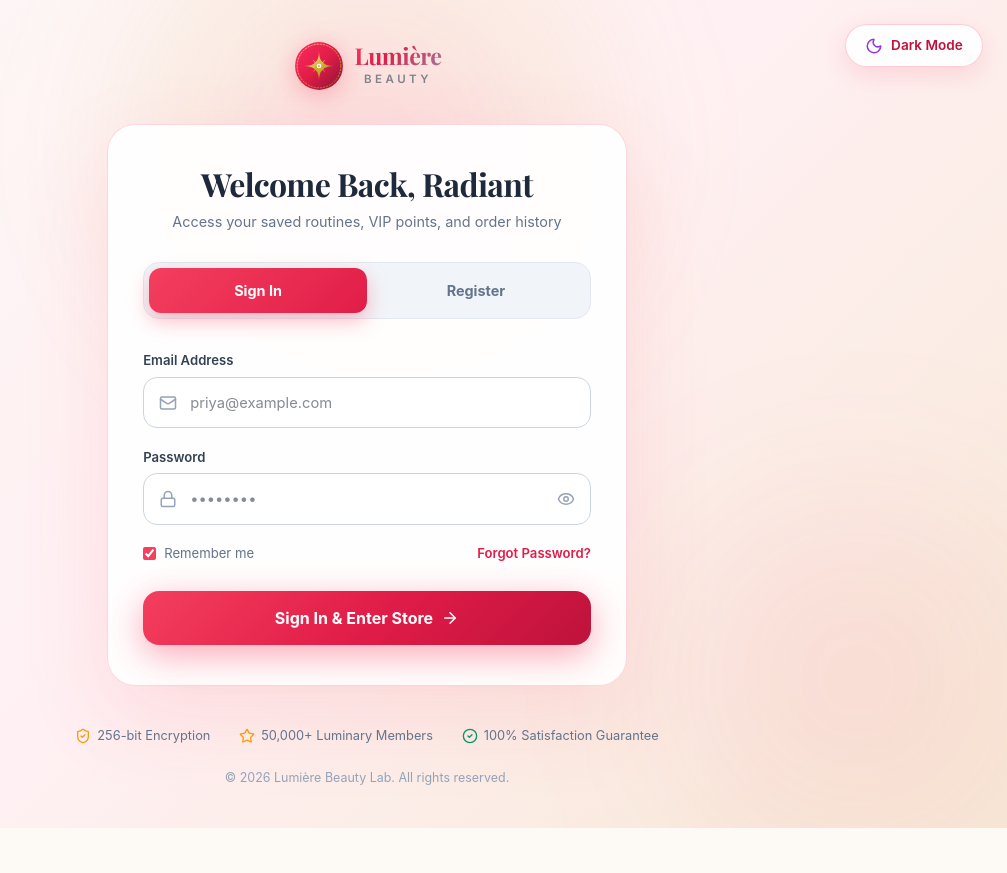
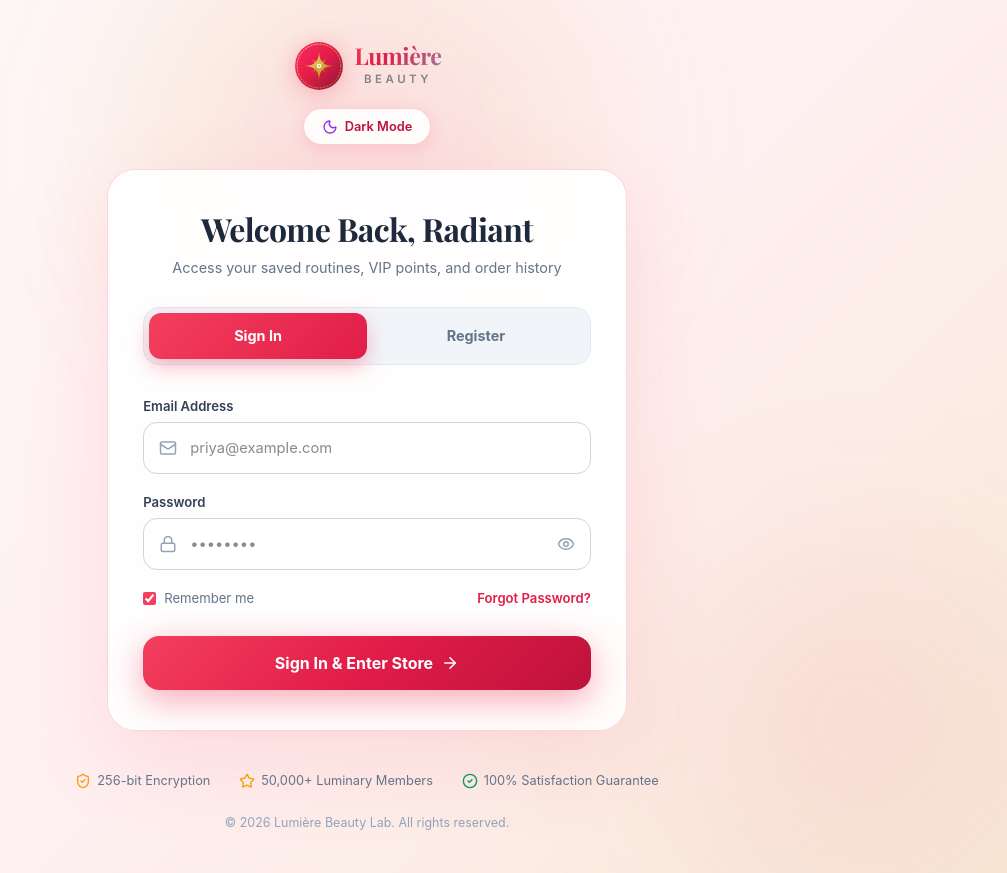
Before and after one commit to Sushanth666/LUMIERE-BEAUTY, a React (Vite) app: page / in a window 1280 px wide. Shown: the whole page, without its empty margins (273-1280 px from the left). Before the commit the page ends 828 px from the top, so only its background shows below. Built offline with nearby package versions, Linux system fonts and the light colour scheme; a web font is replaced by a local one.

Commit message:
fix: move dark mode toggle below brand logo on login/signup pages

```diff
--- a/src/pages/LoginPage.jsx
+++ b/src/pages/LoginPage.jsx
@@ -118,48 +118,7 @@ export default function LoginPage() {
       color: isDark ? '#ffffff' : '#1e293b',
       transition: 'background 0.4s ease, color 0.4s ease',
     }}>
-      {/* Absolute Theme Toggle Button */}
-      <button
-        type="button"
-        onClick={toggleTheme}
-        aria-label="Toggle Theme"
-        title={isDark ? "Switch to Light Mode" : "Switch to Dark Mode"}
-        style={{
-          position: 'absolute',
-          top: '24px',
-          right: '24px',
-          zIndex: 10,
-          display: 'flex',
-          alignItems: 'center',
-          gap: '8px',
-          padding: '0.65rem 1.2rem',
-          borderRadius: '50px',
-          border: isDark ? '1px solid rgba(255, 255, 255, 0.2)' : '1px solid rgba(244, 63, 94, 0.25)',
-          background: isDark ? 'rgba(255, 255, 255, 0.08)' : 'rgba(255, 255, 255, 0.9)',
-          backdropFilter: 'blur(12px)',
-          WebkitBackdropFilter: 'blur(12px)',
-          color: isDark ? '#fef08a' : '#be123c',
-          fontWeight: '600',
-          fontSize: '0.85rem',
-          cursor: 'pointer',
-          boxShadow: isDark
-            ? '0 8px 25px rgba(0, 0, 0, 0.4)'
-            : '0 8px 25px rgba(244, 63, 94, 0.15)',
-          transition: 'all 0.3s cubic-bezier(0.4, 0, 0.2, 1)',
-        }}
-      >
-        {isDark ? (
-          <>
-            <Sun size={18} color="#f59e0b" style={{ transform: 'rotate(0deg)', transition: 'transform 0.5s ease' }} />
-            <span>Light Mode</span>
-          </>
-        ) : (
-          <>
-            <Moon size={18} color="#9333ea" style={{ transform: 'rotate(0deg)', transition: 'transform 0.5s ease' }} />
-            <span>Dark Mode</span>
-          </>
-        )}
-      </button>
+
 
       {/* Dynamic ambient glowing light spheres */}
       <div style={{
@@ -180,9 +139,51 @@ export default function LoginPage() {
       }} />
 
       {/* Brand Header */}
-      <div style={{ marginBottom: '2rem', textAlign: 'center', position: 'relative', zIndex: 2, display: 'flex', justifyContent: 'center' }}>
+      <div style={{ marginBottom: '1rem', textAlign: 'center', position: 'relative', zIndex: 2, display: 'flex', justifyContent: 'center' }}>
         <LumiereLogo size={52} showSubtitle={true} textColor={isDark ? '#ffffff' : '#1e293b'} />
       </div>
+
+      {/* Theme Toggle — centered below logo, never overlaps brand name */}
+      <button
+        type="button"
+        onClick={toggleTheme}
+        aria-label="Toggle Theme"
+        title={isDark ? 'Switch to Light Mode' : 'Switch to Dark Mode'}
+        style={{
+          position: 'relative',
+          zIndex: 10,
+          display: 'flex',
+          alignItems: 'center',
+          gap: '7px',
+          padding: '0.5rem 1.1rem',
+          borderRadius: '50px',
+          border: isDark ? '1px solid rgba(255, 255, 255, 0.2)' : '1px solid rgba(244, 63, 94, 0.25)',
+          background: isDark ? 'rgba(255, 255, 255, 0.08)' : 'rgba(255, 255, 255, 0.9)',
+          backdropFilter: 'blur(12px)',
+          WebkitBackdropFilter: 'blur(12px)',
+          color: isDark ? '#fef08a' : '#be123c',
+          fontWeight: '600',
+          fontSize: '0.8rem',
+          cursor: 'pointer',
+          marginBottom: '1.5rem',
+          boxShadow: isDark
+            ? '0 4px 16px rgba(0, 0, 0, 0.35)'
+            : '0 4px 16px rgba(244, 63, 94, 0.15)',
+          transition: 'all 0.3s cubic-bezier(0.4, 0, 0.2, 1)',
+        }}
+      >
+        {isDark ? (
+          <>
+            <Sun size={16} color="#f59e0b" />
+            <span>Light Mode</span>
+          </>
+        ) : (
+          <>
+            <Moon size={16} color="#9333ea" />
+            <span>Dark Mode</span>
+          </>
+        )}
+      </button>
 
       {/* Luxury Glassmorphism Card */}
       <div style={{
```
